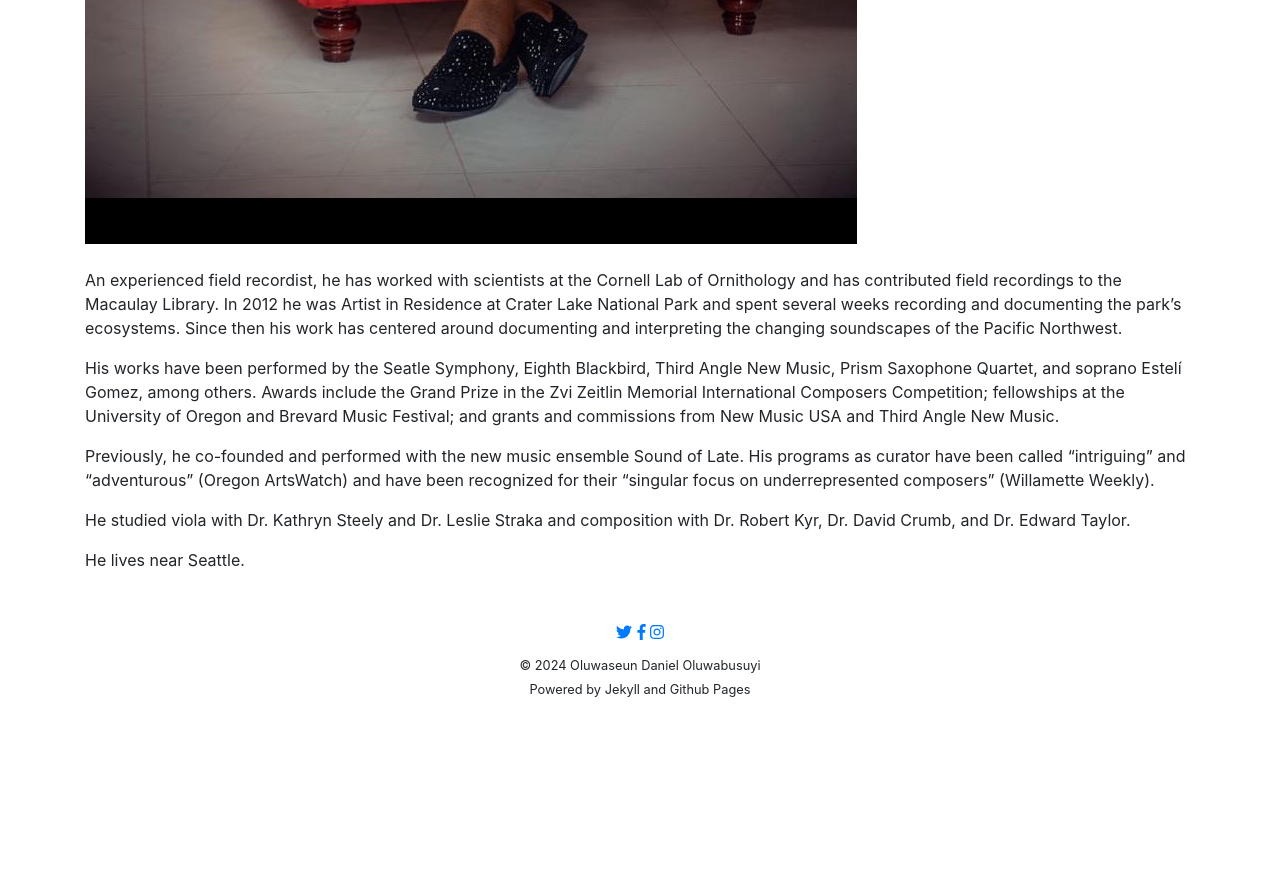
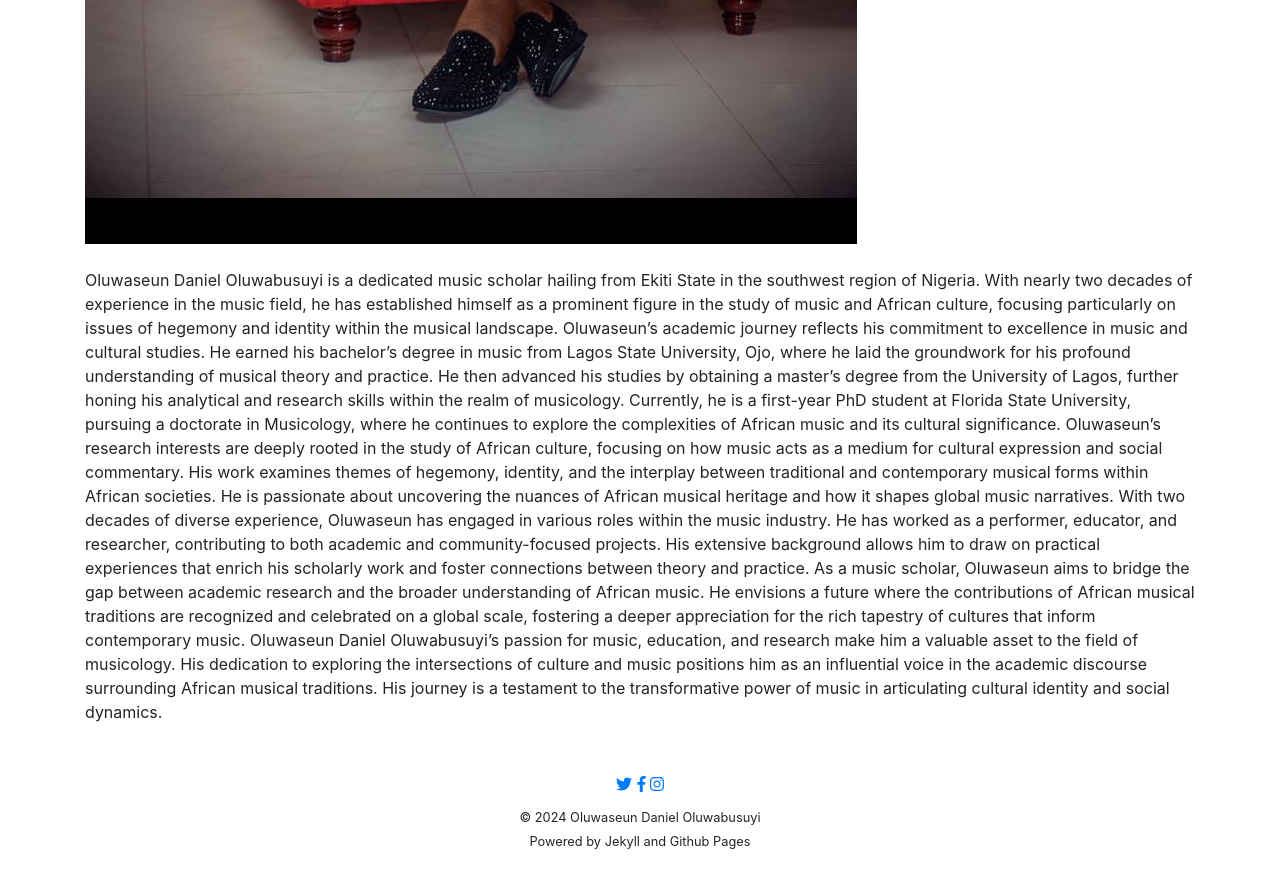
Before and after one commit to seunbusuyi/music-portfolio, a Jekyll site: the page built from index.md, in a window 1280 px wide and 900 px high, scrolled down 1444 px. Shown: the top 888 px of the window. Built offline with Jekyll 4.4.1, drawn with Linux system fonts in a browser that asks for light colours; nearby versions of some CDN libraries; some web fonts are replaced; before the commit the page ends 2192 px from its top, so only the background shows below that.

Commit message:
Update index.md

```diff
--- a/index.md
+++ b/index.md
@@ -9,12 +9,9 @@ permalink: /
 
 
 
-An experienced field recordist, he has worked with scientists at the Cornell Lab of Ornithology and has contributed field recordings to the Macaulay Library. In 2012 he was Artist in Residence at Crater Lake National Park and spent several weeks recording and documenting the park's ecosystems. Since then his work has centered around documenting and interpreting the changing soundscapes of the Pacific Northwest.
-
-His works have been performed by the Seatle Symphony, Eighth Blackbird, Third Angle New Music, Prism Saxophone Quartet, and soprano Estelí Gomez, among others. Awards include the Grand Prize in the Zvi Zeitlin Memorial International Composers Competition; fellowships at the University of Oregon and Brevard Music Festival; and grants and commissions from New Music USA and Third Angle New Music.
-
-Previously, he co-founded and performed with the new music ensemble Sound of Late. His programs as curator have been called “intriguing” and “adventurous” (Oregon ArtsWatch) and have been recognized for their "singular focus on underrepresented composers” (Willamette Weekly).
-
-He studied viola with Dr. Kathryn Steely and Dr. Leslie Straka and composition with Dr. Robert Kyr, Dr. David Crumb, and Dr. Edward Taylor.
-
-He lives near Seattle.
+Oluwaseun Daniel Oluwabusuyi is a dedicated music scholar hailing from Ekiti State in the southwest region of Nigeria. With nearly two decades of experience in the music field, he has established himself as a prominent figure in the study of music and African culture, focusing particularly on issues of hegemony and identity within the musical landscape.
+Oluwaseun's academic journey reflects his commitment to excellence in music and cultural studies. He earned his bachelor’s degree in music from Lagos State University, Ojo, where he laid the groundwork for his profound understanding of musical theory and practice. He then advanced his studies by obtaining a master’s degree from the University of Lagos, further honing his analytical and research skills within the realm of musicology. Currently, he is a first-year PhD student at Florida State University, pursuing a doctorate in Musicology, where he continues to explore the complexities of African music and its cultural significance.
+Oluwaseun's research interests are deeply rooted in the study of African culture, focusing on how music acts as a medium for cultural expression and social commentary. His work examines themes of hegemony, identity, and the interplay between traditional and contemporary musical forms within African societies. He is passionate about uncovering the nuances of African musical heritage and how it shapes global music narratives.
+With two decades of diverse experience, Oluwaseun has engaged in various roles within the music industry. He has worked as a performer, educator, and researcher, contributing to both academic and community-focused projects. His extensive background allows him to draw on practical experiences that enrich his scholarly work and foster connections between theory and practice.
+As a music scholar, Oluwaseun aims to bridge the gap between academic research and the broader understanding of African music. He envisions a future where the contributions of African musical traditions are recognized and celebrated on a global scale, fostering a deeper appreciation for the rich tapestry of cultures that inform contemporary music.
+Oluwaseun Daniel Oluwabusuyi's passion for music, education, and research make him a valuable asset to the field of musicology. His dedication to exploring the intersections of culture and music positions him as an influential voice in the academic discourse surrounding African musical traditions. His journey is a testament to the transformative power of music in articulating cultural identity and social dynamics.
```
